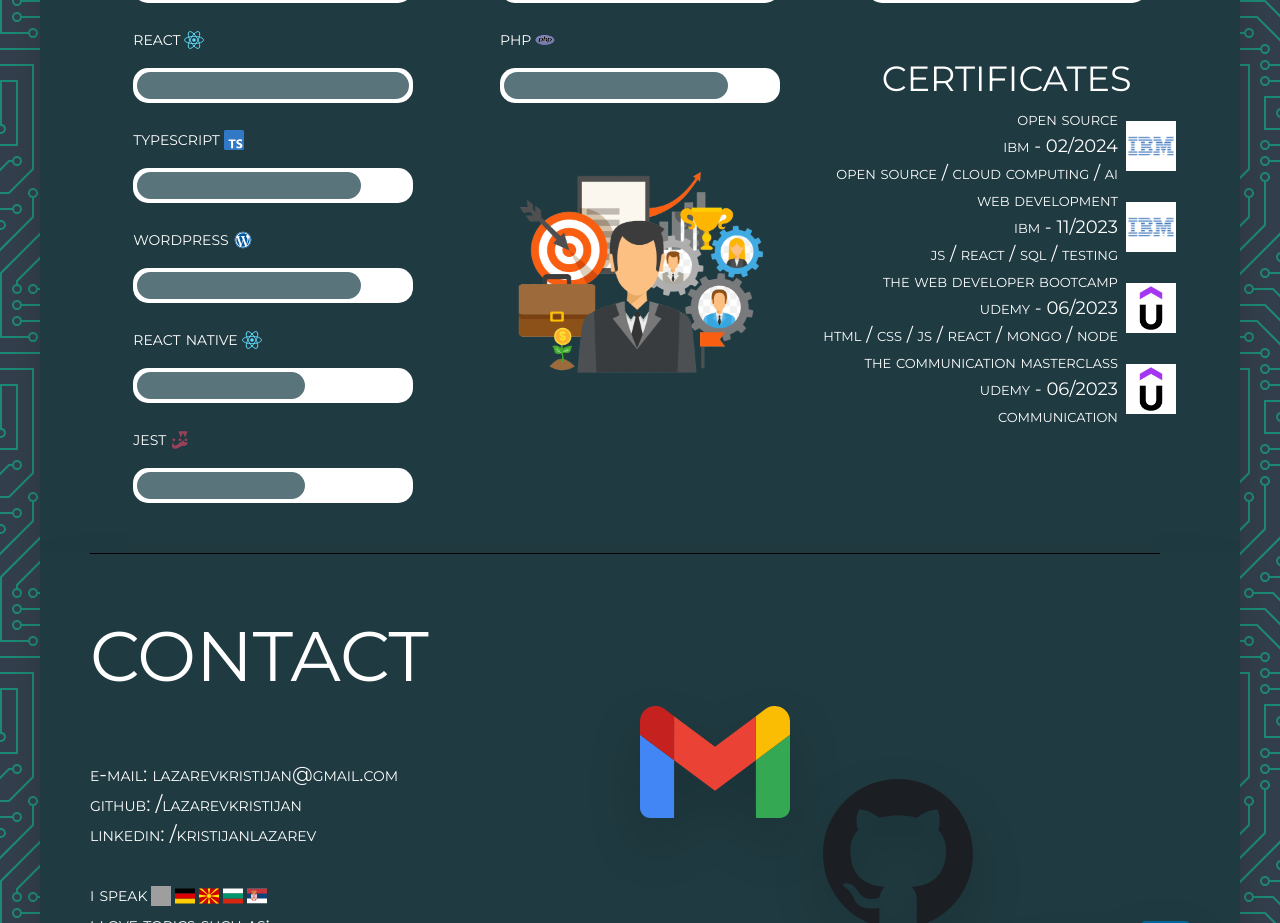
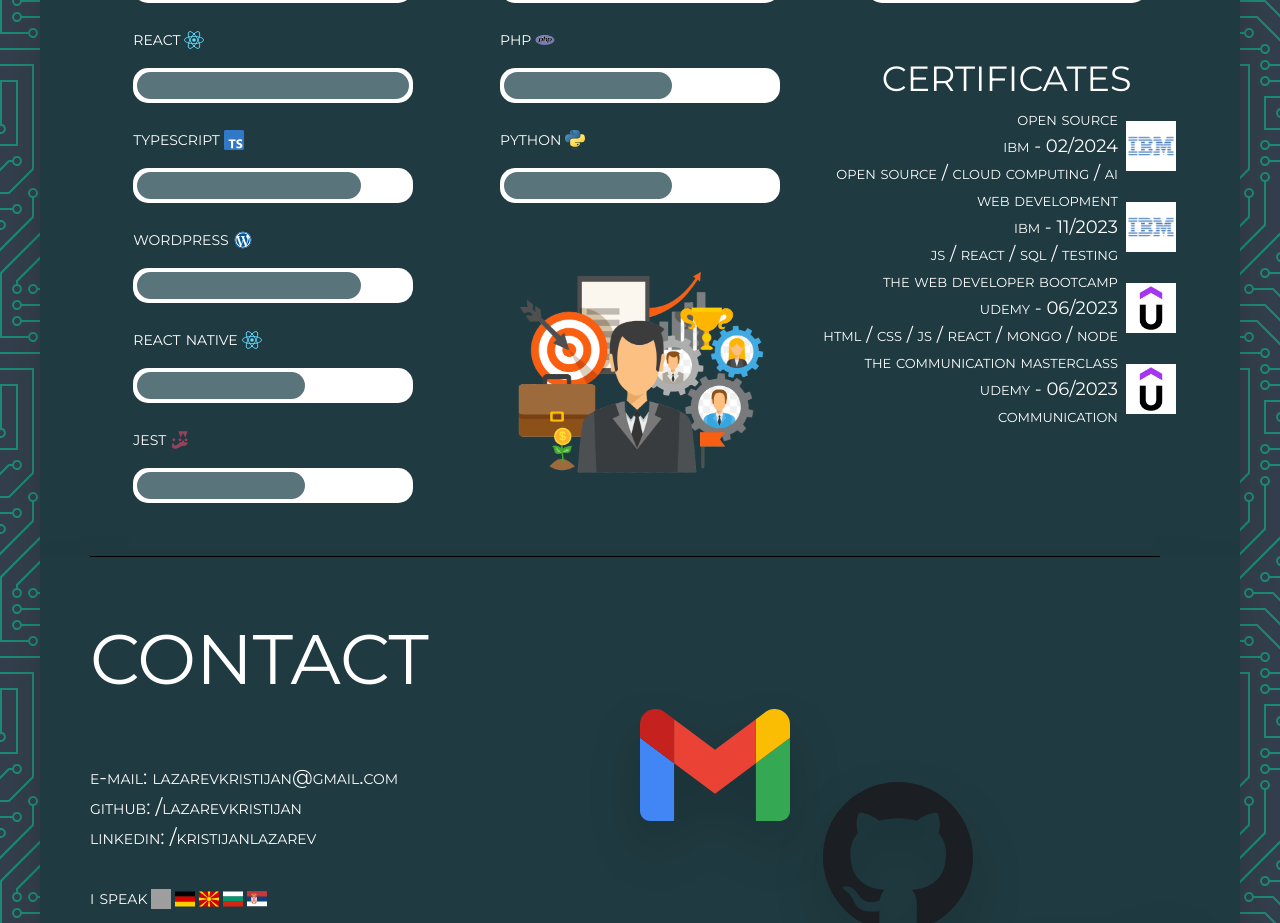
Before and after one commit to lazarevkristijan/Portfolio, a Next.js app: page / in a window 1280 px wide. Shown: the part 3520-4443 px from the top of the page. Built offline with nearby package versions, Linux system fonts and the light colour scheme; grey boxes are pictures that could not be loaded.

Commit message:
add python

```diff
--- a/constants/index.js
+++ b/constants/index.js
@@ -134,7 +134,11 @@ export const backEndSkills = [
   },
   {
     name: "php",
-    level: "w-4/5",
+    level: "w-3/5",
+  },
+  {
+    name: "python",
+    level: "w-3/5",
   },
 ]
 
```
Also changed, not shown: public/skillIcons/python.svg (added).
